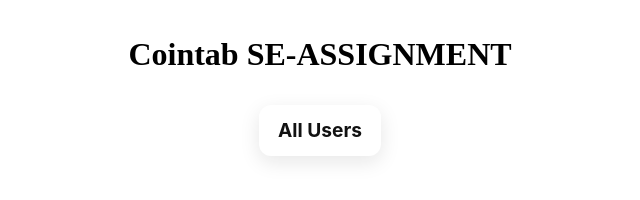
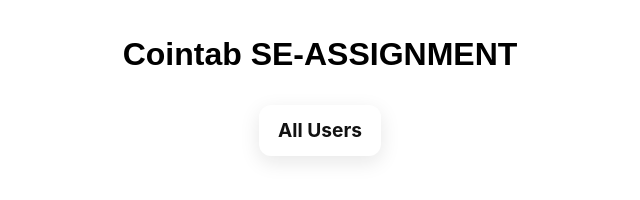
Before and after one commit to SreeHarsha-Kamisetty/Cointab-Assignment, a plain HTML site: page frontend/index.html in a window 1280 px wide. Shown: the whole page, without its empty margins (320-960 px from the left). Drawn offline with Linux system fonts and the light colour scheme.

Commit message:
changed font family to sans-serif

```diff
--- a/frontend/styles/post.css
+++ b/frontend/styles/post.css
@@ -1,3 +1,7 @@
+*{
+    font-family: sans-serif;
+
+}
 body{
     text-align: center;
 }
--- a/frontend/styles/styles.css
+++ b/frontend/styles/styles.css
@@ -1,3 +1,7 @@
+*{
+    font-family: sans-serif;
+    font-weight: 600;
+}
 body{
     margin: 10px;
     padding:5px;
```
